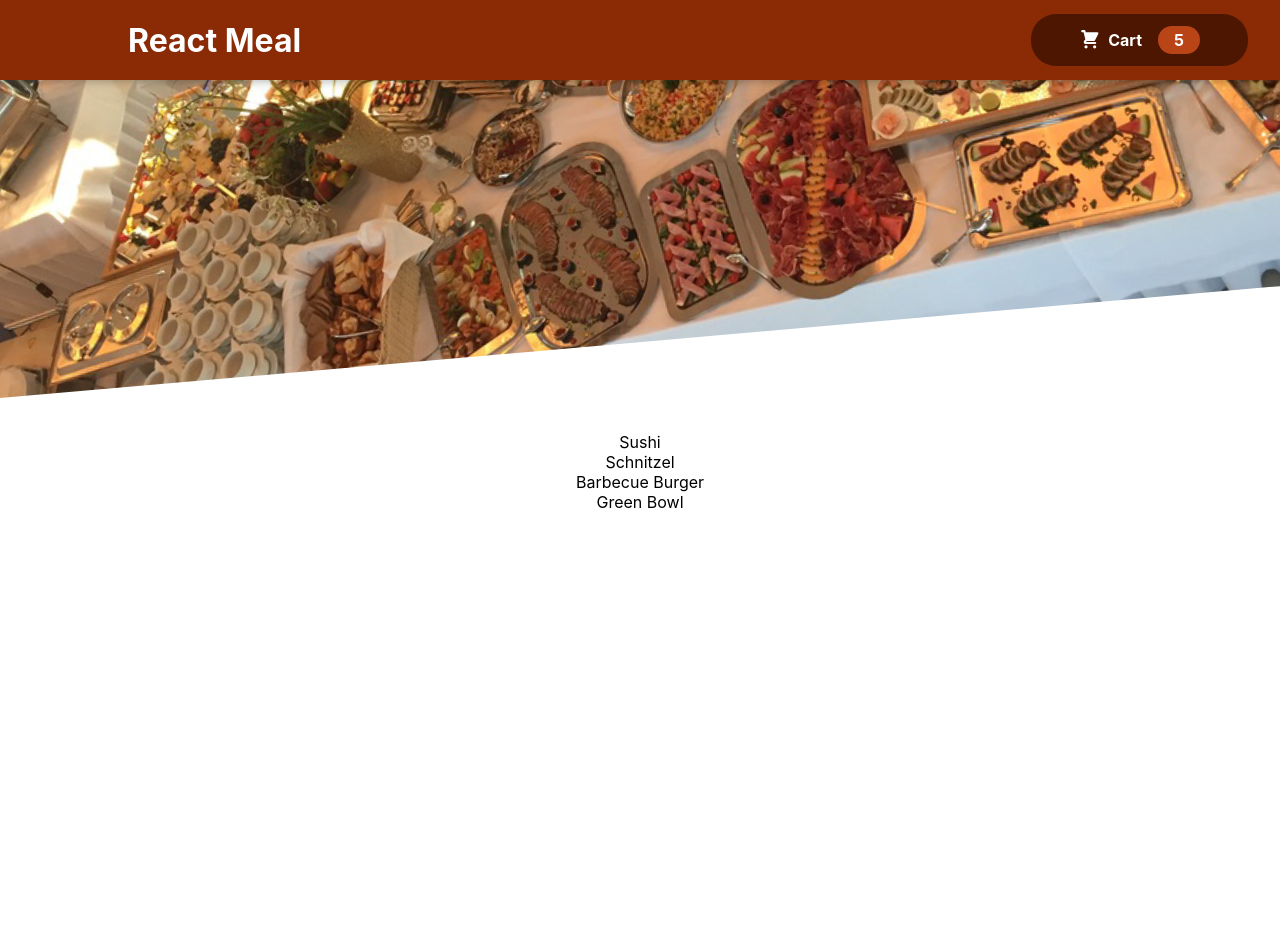
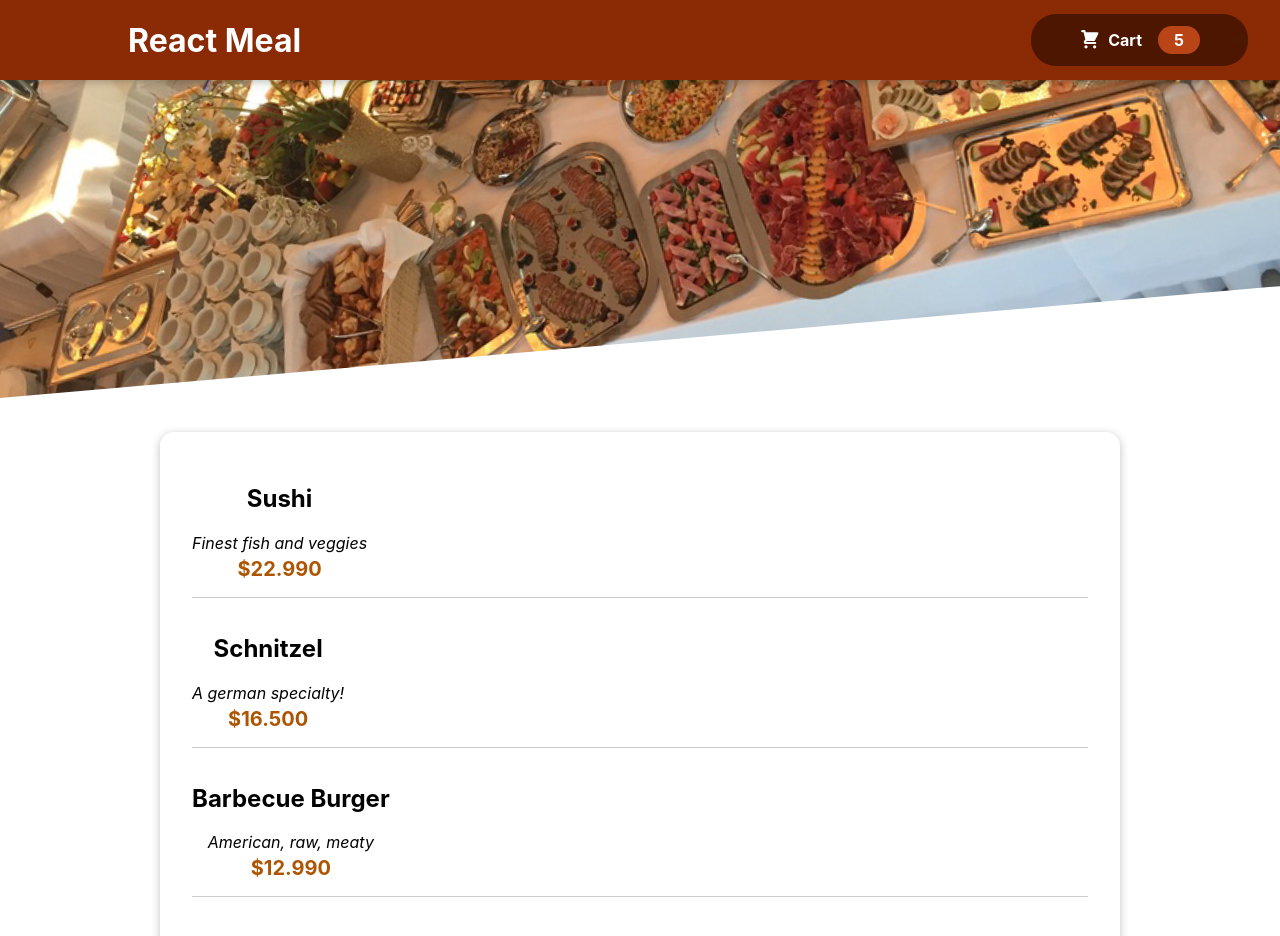
Before and after one commit to Pradiksha11/foodorder, a React (Create React App) app: page / in a window 1280 px wide. Shown: the top 936 px of the page. Before the commit the page ends 800 px from the top, so only its background shows below. Built offline with nearby package versions, Linux system fonts and the light colour scheme.

Commit message:
meal-items added

```diff
--- a/src/components/Meals/AvailableMeal.js
+++ b/src/components/Meals/AvailableMeal.js
@@ -1,5 +1,7 @@
 import React from 'react';
 import style from './AvailableMeal.module.css';
+import Card from '../UI/Card';
+import MealItem from './MealItem';
 
 const DUMMY_MEALS = [
   {
@@ -30,12 +32,14 @@ const DUMMY_MEALS = [
 
 const AvailableMeal = () => {
 
-  const mealsList = DUMMY_MEALS.map((data) => <ul key={data.id}> {data.name} </ul>)
+  const mealsList = DUMMY_MEALS.map((data) => <MealItem key={data.id} name={data.name} description={data.description} price={data.price} />)
 
   return (
     <>
      <section className={style.meals}>
+     <Card>
       <ul>{mealsList}</ul>
+      </Card>
     </section>
     </>
   )
--- /dev/null
+++ b/src/components/Meals/MealItem.js
@@ -0,0 +1,22 @@
+import React from 'react'
+import style from './MealItem.module.css';
+
+const MealItem = (props) => {
+  const price = `$${props.price.toFixed(3)}`;
+  return (
+    <>
+    <li className={style.meal}>
+      <div>
+       <h2> {props.name} </h2>
+       <div className={style.description}> {props.description} </div>
+       <div className={style.price}> {price} </div>
+      </div>
+
+     <div></div>
+
+    </li>
+    </>
+  )
+}
+
+export default MealItem;
--- /dev/null
+++ b/src/components/Meals/MealItem.module.css
@@ -0,0 +1,22 @@
+.meal {
+  display: flex;
+  justify-content: space-between;
+  margin: 1rem;
+  padding-bottom: 1rem;
+  border-bottom: 1px solid #ccc;
+}
+
+.meal h3 {
+  margin: 0 0 0.25rem 0;
+}
+
+.description {
+  font-style: italic;
+}
+
+.price {
+  margin-top: 0.25rem;
+  font-weight: bold;
+  color: #ad5502;
+  font-size: 1.25rem;
+}
--- /dev/null
+++ b/src/components/UI/Card.js
@@ -0,0 +1,12 @@
+import React from 'react';
+import style from './Card.module.css';
+
+const Card = (props) => {
+  return (
+    <div className={style.card}>
+      {props.children}
+    </div>
+  )
+}
+
+export default Card;
--- /dev/null
+++ b/src/components/UI/Card.module.css
@@ -0,0 +1,6 @@
+.card {
+  padding: 1rem;
+  box-shadow: 0 2px 8px rgba(0, 0, 0, 0.25);
+  border-radius: 14px;
+  background-color: white;
+}
```
